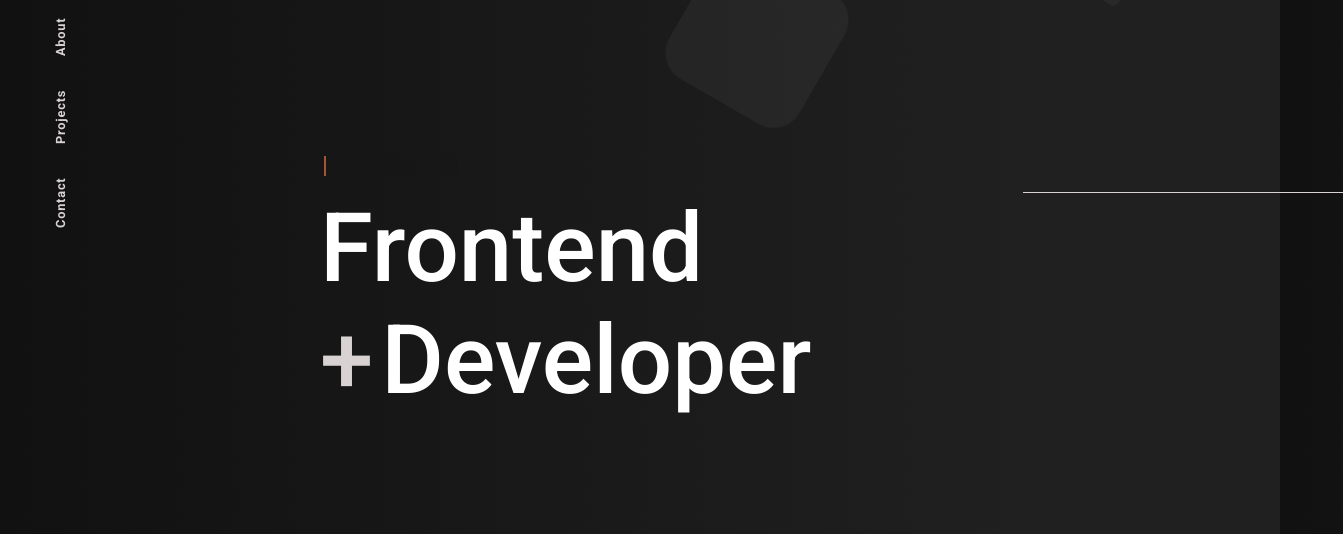
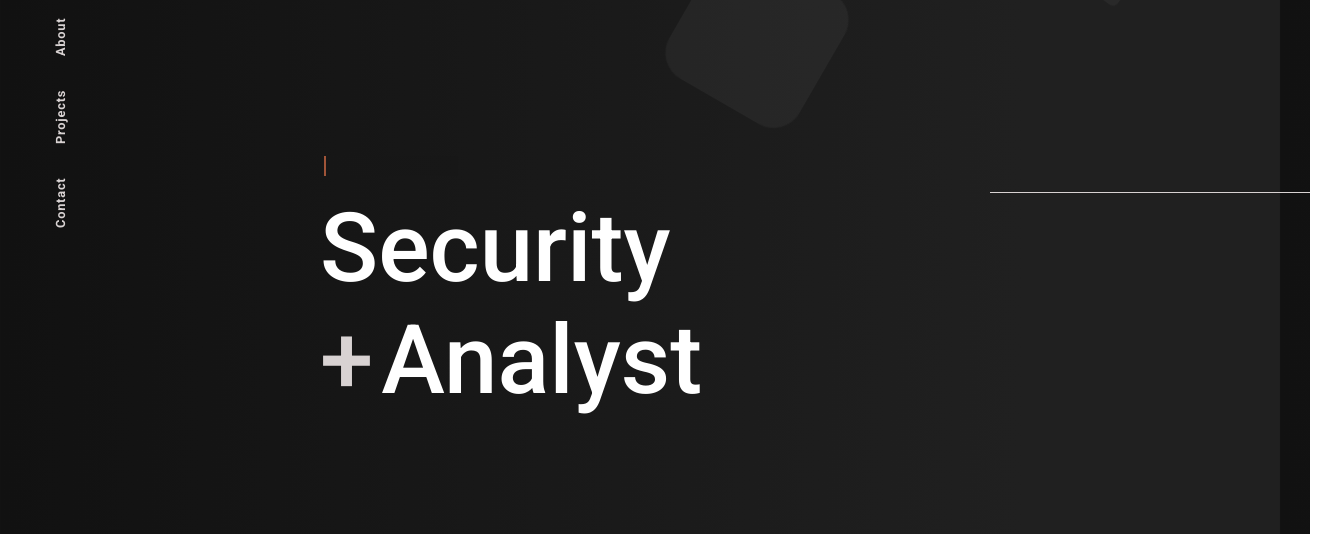
Before and after one commit to yandreas/portfolio, a website built with Parcel: page src/index.html in a window 1280 px wide. Shown: the part 102-636 px from the top of the page, 1343 px wide, since content can reach past the window. Built offline with nearby package versions, Linux system fonts and the light colour scheme.

Commit message:
Update index.html

```diff
--- a/src/index.html
+++ b/src/index.html
@@ -74,8 +74,8 @@
           <span></span>
         </div>
         <h1 class="header-title">
-          <span>Frontend</span>
-          <span>Developer</span>
+          <span>Security</span>
+          <span>Analyst</span>
         </h1>
       </div>
       <ul class="bg-animation-box">
```
